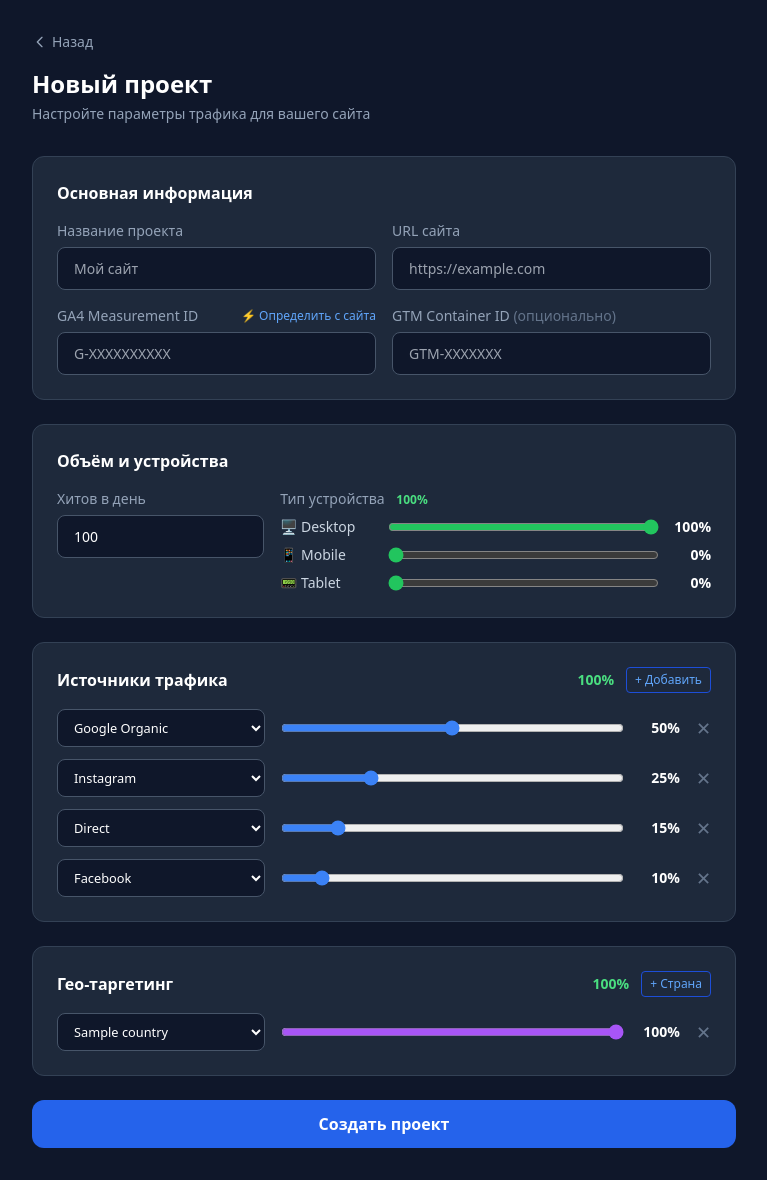
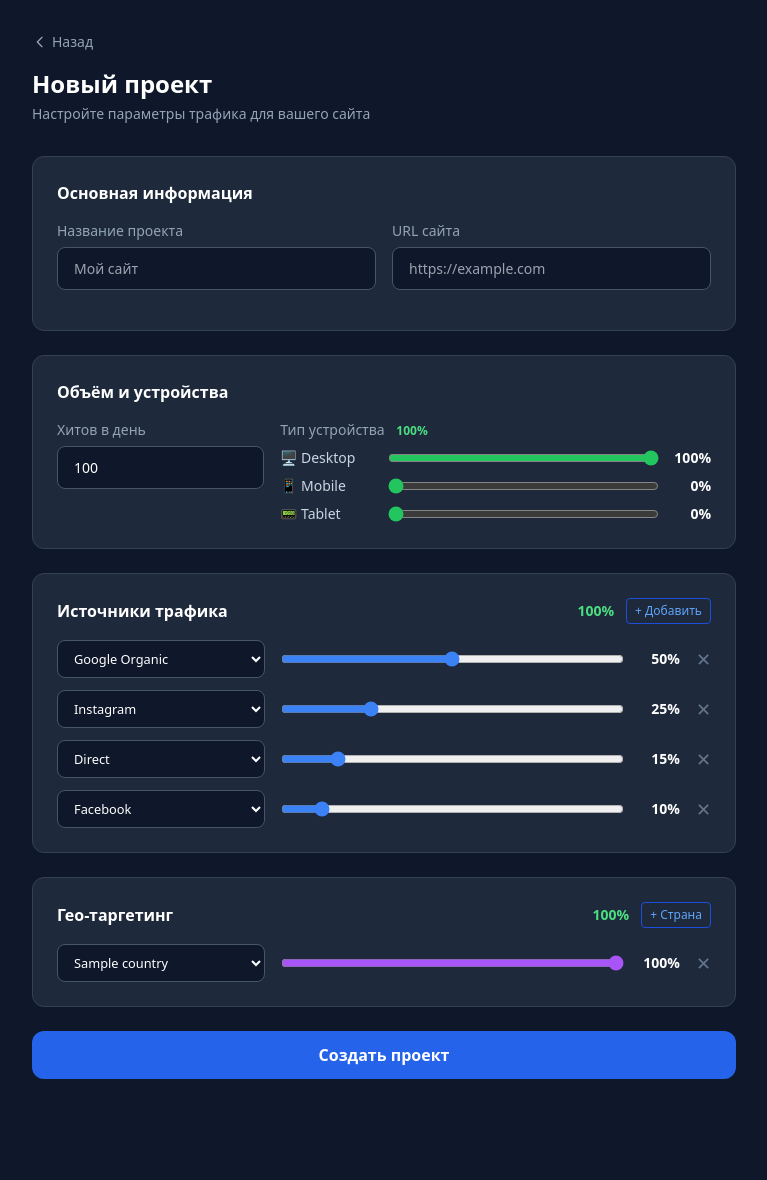
Before and after one commit to Manonix1927/TraficFlou, a FastAPI app: template app/templates/project_create.html in a window 1280 px wide. Shown: the whole page, without its empty margins (0-767 px from the left). After the commit the page ends 1079 px from the top, so only its background shows below. Run offline with FastAPI, Linux system fonts and the light colour scheme; the template is opened without the code that fills it: most values are stand-ins (such as "Sample title", 1, 10 or a date in 2020); some libraries are stand-ins or nearby versions.

Commit message:
Auto-detect GA4 on URL entry; hide ID fields unless detection fails
The create form now detects the GA4 ID automatically as soon as the
site URL field is committed (@change / Enter), instead of a manual
button. The GA4 Measurement ID and GTM Container ID inputs are hidden
by default:
  - while detecting: a spinner status line
  - on success: a green confirmation showing the detected G-/GTM- IDs,
    with an "изменить вручную" link to reveal the fields
  - on failure: the manual ID fields are revealed for hand entry

Detected values are carried by hidden inputs while the manual block is
collapsed; the manual block uses x-if so its named inputs never coexist
with the hidden fallbacks (would double-submit ga_tid). onSubmit guards
against submitting an empty GA4 ID and reveals the manual field instead.

Co-Authored-By: Claude Opus 4.8 <noreply@anthropic.com>

```diff
--- a/app/templates/project_create.html
+++ b/app/templates/project_create.html
@@ -11,7 +11,7 @@
     <p class="text-slate-400 text-sm mt-1">Настройте параметры трафика для вашего сайта</p>
   </div>
 
-  <form method="post" action="/projects/create" x-data="projectForm()" class="space-y-6">
+  <form method="post" action="/projects/create" x-data="projectForm()" @submit="onSubmit($event)" class="space-y-6">
 
     <!-- Basic info -->
     <div class="bg-slate-800 rounded-xl border border-slate-700 p-6 space-y-4">
@@ -23,24 +23,45 @@
         </div>
         <div>
           <label class="block text-sm text-slate-400 mb-1.5">URL сайта</label>
-          <input name="site_url" required placeholder="https://example.com" class="input-field" x-model="siteUrl"/>
+          <input name="site_url" required placeholder="https://example.com" class="input-field"
+            x-model="siteUrl" @change="detectGa()" @keydown.enter.prevent="detectGa()"/>
         </div>
+      </div>
+
+      <!-- Detection status -->
+      <div x-show="detectState === 'detecting'" class="flex items-center gap-2 text-sm text-slate-400">
+        <svg class="w-4 h-4 animate-spin" fill="none" viewBox="0 0 24 24"><circle class="opacity-25" cx="12" cy="12" r="10" stroke="currentColor" stroke-width="4"></circle><path class="opacity-75" fill="currentColor" d="M4 12a8 8 0 018-8V0C5.373 0 0 5.373 0 8h4z"></path></svg>
+        Определяем GA4 ID с сайта…
+      </div>
+      <div x-show="detectState === 'found'" class="flex items-center justify-between gap-3 text-sm bg-green-900/30 border border-green-700 rounded-lg px-4 py-2.5">
+        <span class="text-green-400">✓ GA4 ID определён: <span class="font-mono font-semibold" x-text="gaTid"></span><template x-if="gtmId"><span class="text-green-500/80"> · <span class="font-mono" x-text="gtmId"></span></span></template></span>
+        <button type="button" @click="detectState = 'manual'" class="text-xs text-slate-400 hover:text-white underline">изменить вручную</button>
+      </div>
+
+      <!-- Manual ID entry — hidden unless detection failed or user chose to edit.
+           x-if (not x-show) so these named inputs aren't in the DOM at the same
+           time as the hidden fallbacks below, which would double-submit ga_tid. -->
+      <template x-if="detectState === 'manual'">
+        <div class="grid grid-cols-2 gap-4">
           <div>
-          <div class="flex items-center justify-between mb-1.5">
-            <label class="block text-sm text-slate-400">GA4 Measurement ID</label>
-            <button type="button" @click="detectGa()" :disabled="detecting"
-              class="text-xs text-blue-400 hover:text-blue-300 disabled:opacity-50">
-              <span x-text="detecting ? 'Ищем…' : '⚡ Определить с сайта'"></span>
-            </button>
-          </div>
-          <input name="ga_tid" required placeholder="G-XXXXXXXXXX" class="input-field" x-model="gaTid"/>
-          <p class="text-xs mt-1" :class="detectMsgOk ? 'text-green-400' : 'text-red-400'" x-show="detectMsg" x-text="detectMsg"></p>
+            <label class="block text-sm text-slate-400 mb-1.5">GA4 Measurement ID</label>
+            <input name="ga_tid" placeholder="G-XXXXXXXXXX" class="input-field" x-model="gaTid" required/>
+            <p class="text-xs mt-1 text-red-400" x-show="detectMsg" x-text="detectMsg"></p>
           </div>
           <div>
             <label class="block text-sm text-slate-400 mb-1.5">GTM Container ID <span class="text-slate-500">(опционально)</span></label>
             <input name="gtm_id" placeholder="GTM-XXXXXXX" class="input-field" x-model="gtmId"/>
           </div>
         </div>
+      </template>
+
+      <!-- Hidden inputs keep detected values submitted while the manual block is collapsed -->
+      <template x-if="detectState !== 'manual'">
+        <div>
+          <input type="hidden" name="ga_tid" :value="gaTid">
+          <input type="hidden" name="gtm_id" :value="gtmId">
+        </div>
+      </template>
     </div>
 
     <!-- Traffic volume + device -->
@@ -188,27 +209,48 @@ function projectForm() {
   return {
     dailyHits: 100,
     siteUrl: '', gaTid: '', gtmId: '',
-    detecting: false, detectMsg: '', detectMsgOk: false,
+    detectState: 'idle',   // idle | detecting | found | manual
+    detectMsg: '',
+    _lastUrl: '',
+
     async detectGa() {
-      if (!this.siteUrl) { this.detectMsg = 'Сначала введите URL сайта'; this.detectMsgOk = false; return; }
-      this.detecting = true; this.detectMsg = '';
+      const url = (this.siteUrl || '').trim();
+      if (!url) return;                              // nothing entered yet
+      if (url === this._lastUrl && this.detectState === 'found') return; // already resolved
+      this._lastUrl = url;
+      this.detectState = 'detecting';
+      this.detectMsg = '';
       try {
-        const r = await fetch('/api/detect-ga?url=' + encodeURIComponent(this.siteUrl));
+        const r = await fetch('/api/detect-ga?url=' + encodeURIComponent(url));
         if (r.redirected) { location.href = r.url; return; }
         const data = await r.json();
         if (data.ok && data.ga4_id) {
           this.gaTid = data.ga4_id;
-          if (data.gtm_id) this.gtmId = data.gtm_id;
-          this.detectMsgOk = true; this.detectMsg = 'Найдено: ' + data.ga4_id + (data.gtm_id ? ' + ' + data.gtm_id : '');
+          this.gtmId = data.gtm_id || '';
+          this.detectState = 'found';
         } else {
-          this.detectMsgOk = false;
-          this.detectMsg = data.ok ? 'GA4 ID не найден на странице' : ('Ошибка: ' + (data.error || 'не удалось загрузить сайт'));
+          this.detectMsg = data.ok
+            ? 'Не удалось определить автоматически — введите GA4 ID вручную'
+            : ('Не удалось загрузить сайт (' + (data.error || 'ошибка') + ') — введите GA4 ID вручную');
+          this.detectState = 'manual';
         }
       } catch(e) {
-        this.detectMsgOk = false; this.detectMsg = 'Ошибка запроса';
-      } finally {
-        this.detecting = false;
+        this.detectMsg = 'Ошибка запроса — введите GA4 ID вручную';
+        this.detectState = 'manual';
       }
+    },
+
+    onSubmit(e) {
+      // Never submit without a GA4 ID — reveal the manual field instead.
+      if (this.gaTid && this.gaTid.trim()) return;
+      e.preventDefault();
+      if (this.detectState === 'detecting') return;  // wait for detection, then submit again
+      this.detectState = 'manual';
+      if (!this.detectMsg) this.detectMsg = 'Укажите GA4 Measurement ID';
+      this.$nextTick(() => {
+        const el = this.$root.querySelector('input[name=ga_tid]');
+        if (el) el.focus();
+      });
     }
   }
 }
```
Lines whose indentation alone changed are shown as unchanged.
